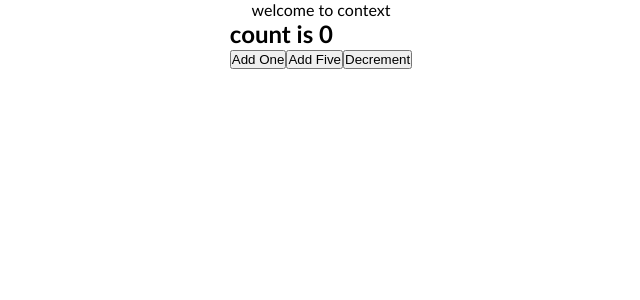
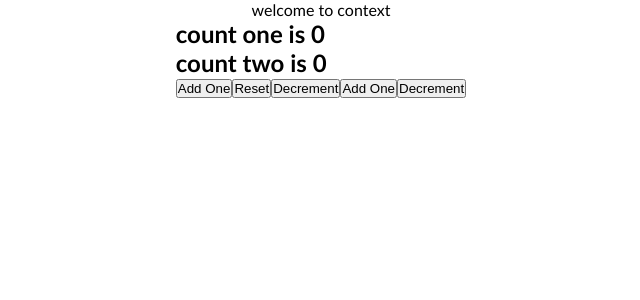
Before and after one commit to mehrnazpishyar/React-review, a React (Create React App) app: page / in a window 1280 px wide. Shown: the top 300 px of the page, without its empty margins (319-959 px from the left). Built offline with nearby package versions, Linux system fonts and the light colour scheme.

Commit message:
add complex useReducer

```diff
--- a/src/App.js
+++ b/src/App.js
@@ -4,7 +4,7 @@ import ProductList from "./components/ProductList/ProductList";
 import Navbar from "./components/Navbar/Navbar.jsx";
 import { Component } from "react";
 import CounterProvider from "./components/Context/CounterProvider";
-import CounterReducer from './components/Reducer/CounterReducer'
+import ReducerComplex from "./components/Reducer/ReducerComplex";
 
 
 
@@ -67,7 +67,7 @@ class App extends Component {
       <div className="container">
         <CounterProvider>
           <p>welcome to context</p>
-        <CounterReducer />
+    <ReducerComplex />
         </CounterProvider>
         {/* <Navbar
           totalItems={this.state.products.filter((p) => p.quantity > 0).length}
--- a/src/components/Reducer/CounterReducer.js
+++ b/src/components/Reducer/CounterReducer.js
@@ -15,8 +15,8 @@ const CounterOne = () => {
     switch (action) {
         case "addOne":
           return state + 1;
-        case "addFive":
-          return state + 5;
+        case "reset":
+          return initialState;
         case "decrement":
           return state - 1;
         default:
@@ -29,7 +29,7 @@ const CounterOne = () => {
     <div>
       <h2>count is {count}</h2>
       <button onClick={() => dispatch('addOne')}>Add One</button>
-      <button onClick={() => dispatch('addFive')}>Add Five</button>
+      <button onClick={() => dispatch('reset')}>Reset</button>
       <button onClick={() => dispatch('decrement')}>Decrement</button>
     </div>
   );
--- /dev/null
+++ b/src/components/Reducer/ReducerComplex.js
@@ -0,0 +1,53 @@
+import React, { useReducer } from "react";
+
+const initialState = {
+  firstCounter: 0,
+  secondCounter: 0,
+};
+
+const ReducerComplex = () => {
+  // useReducer(reducer, initialState)
+  // return : [count , dispatch]
+  // reducer(state, action)
+
+  // const [count, dispatch] = useReducer(reducer, initialState)
+  // OR
+  const [count, dispatch] = useReducer((state, action) => {
+    switch (action.type) {
+      case "add":
+        return { ...state, firstCounter: state.firstCounter + action.value };
+      case "add2":
+        return { ...state, secondCounter: state.secondCounter + action.value };
+      case "reset":
+        return initialState;
+      case "decrement":
+        return { ...state, firstCounter: state.firstCounter - action.value };
+      case "decrement2":
+        return { ...state, secondCounter: state.secondCounter - action.value };
+      default:
+        return state;
+    }
+  }, initialState);
+
+  return (
+    <div>
+      <h2>count one is {count.firstCounter}</h2>
+      <h2>count two is {count.secondCounter}</h2>
+      <button onClick={() => dispatch({ type: "add", value: 1 })}>
+        Add One
+      </button>
+      <button onClick={() => dispatch({ type: "reset" })}>Reset</button>
+      <button onClick={() => dispatch({ type: "decrement", value: 1 })}>
+        Decrement
+      </button>
+      <button onClick={() => dispatch({ type: "add2", value: 1 })}>
+        Add One
+      </button>
+      <button onClick={() => dispatch({ type: "decrement2", value: 1 })}>
+        Decrement
+      </button>
+    </div>
+  );
+};
+
+export default ReducerComplex;
```
